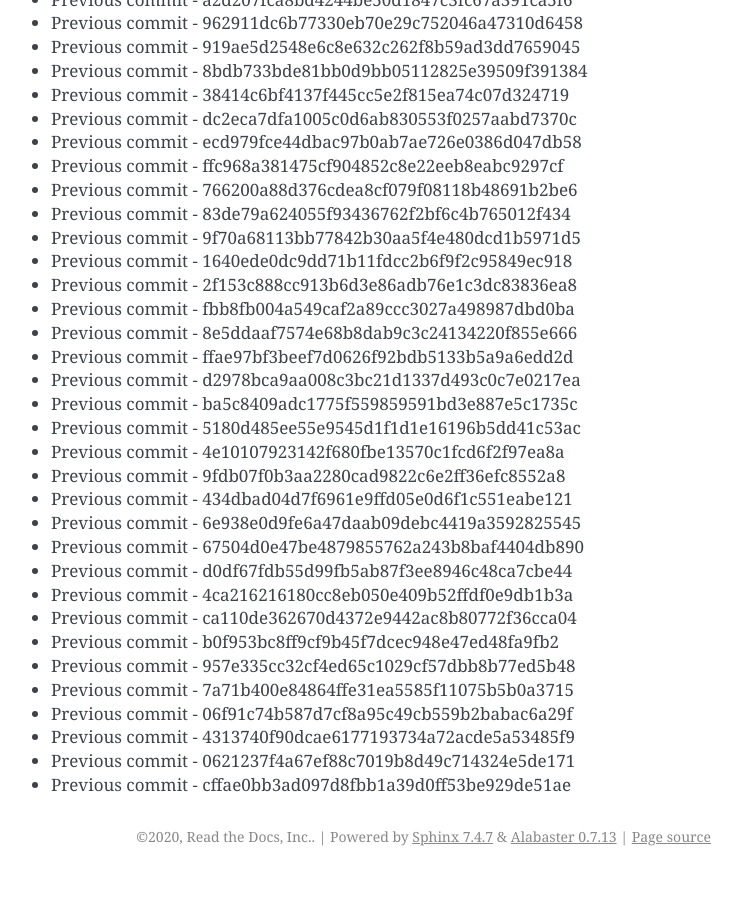
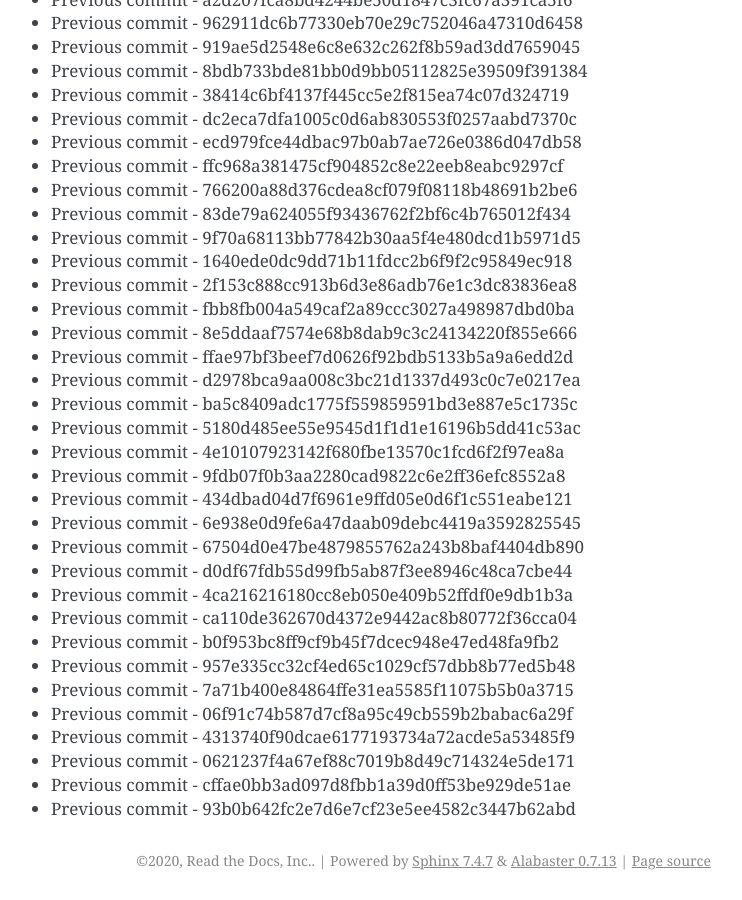
Before and after one commit to readthedocs/rtd-git-stresstest, a Sphinx documentation site: the page built from docs/updates.rst, in a window 1280 px wide and 900 px high, scrolled down 78900 px. Shown: the whole window, without its empty margins (399-1141 px from the left). Built offline with Sphinx 7.4.7, drawn with Linux system fonts in a browser that asks for light colours; before the commit the page ends 79776 px from its top, so only the background shows below that.

Commit message:
Generating commit from previous: 93b0b642fc2e7d6e7cf23e5ee4582c3447b62abd

```diff
--- a/docs/updates.rst
+++ b/docs/updates.rst
@@ -3347,3 +3347,4 @@ It can be tested for any performance characteristics.
 * Previous commit - 4313740f90dcae6177193734a72acde5a53485f9
 * Previous commit - 0621237f4a67ef88c7019b8d49c714324e5de171
 * Previous commit - cffae0bb3ad097d8fbb1a39d0ff53be929de51ae
+* Previous commit - 93b0b642fc2e7d6e7cf23e5ee4582c3447b62abd
```
